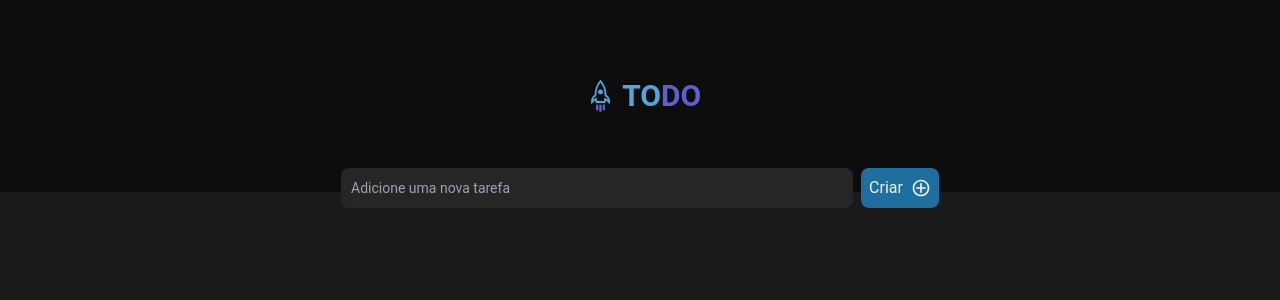
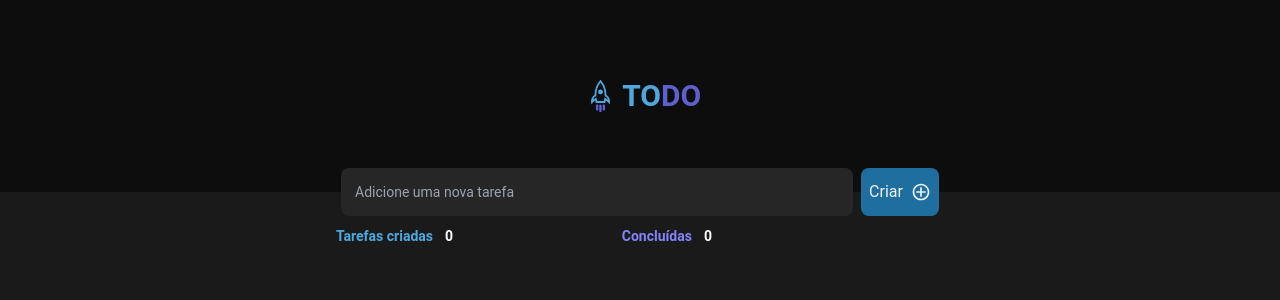
Before and after one commit to YagoB16/to-do-list-ts, a React (Vite) app: page / in a window 1280 px wide. Shown: the top 300 px of the page. Built offline with nearby package versions, Linux system fonts and the light colour scheme.

Commit message:
update: inclusao de componentes de table

```diff
--- a/package.json
+++ b/package.json
@@ -10,6 +10,7 @@
     "preview": "vite preview"
   },
   "dependencies": {
+    "lucide-react": "^0.468.0",
     "react": "^18.3.1",
     "react-dom": "^18.3.1",
     "react-icons": "^5.4.0"
--- a/src/App.tsx
+++ b/src/App.tsx
@@ -1,14 +1,19 @@
 import { Button } from './components/Button'
 import { Header } from './components/Header'
 import { Input } from './components/Input'
+import { Tasks } from './components/Tasks'
+
 export function App() {
     return (
         <>
             <Header />
-            <div className=' -mt-6 flex justify-center items-center gap-2'>
+            <div className='-mt-6 flex justify-center items-center gap-2'>
                 <Input />
                 <Button />
             </div>
+            <main className='flex justify-center items-center'>
+                <Tasks />
+            </main>
         </>
     )
 }
--- a/src/components/Button.tsx
+++ b/src/components/Button.tsx
@@ -1,7 +1,7 @@
 import { CgAdd } from "react-icons/cg";
 export function Button() {
     return (
-        <button type="submit" className="bg-[#1E6F9F] text-[#F2F2F2] rounded-lg p-2  flex items-center gap-2">
+        <button type="submit" className="bg-[#1E6F9F] h-12 text-[#F2F2F2] rounded-lg p-2  flex items-center gap-2">
             Criar
             <CgAdd
                 size={20}
--- a/src/components/Input.tsx
+++ b/src/components/Input.tsx
@@ -2,7 +2,7 @@
 export function Input() {
     return (
         <>
-            <input type="text" name="" id="" className="bg-[#262626] w-2/5 h- border-transparent outline-none focus:ring-0 text-gray-300 text-sm rounded-lg p-2.5" placeholder="Adicione uma nova tarefa" />
+            <input type="text" name="" id="" className="bg-[#262626] w-2/5 border-transparent outline-none focus:ring-0 text-gray-300 text-sm rounded-lg p-3.5" placeholder="Adicione uma nova tarefa" />
         </>
     )
 }
--- /dev/null
+++ b/src/components/Tasks.tsx
@@ -0,0 +1,23 @@
+
+export function Tasks() {
+
+    return (
+        <>
+            <div className='w-2/4 flex flex-col gap-4'>
+                <div className="w-45p flex gap-2 items-center">
+                    <div className="px-3 py-1.5 w-full rounded-lg text-sm flex items-center justify-between">
+                        <div className="text-sm p-1 font-bold text-[#4EA8DE]">
+                            Tarefas criadas
+                            <span className="px-3 text-white">0</span>
+                        </div>
+                        <div className="text-sm text-[#8284FA] font-bold">
+                            Concluídas
+                            <span className="px-3 text-white">0</span>
+                        </div>
+                    </div>
+                </div>
+            </div>
+        </>
+
+    )
+}
--- a/tailwind.config.js
+++ b/tailwind.config.js
@@ -6,7 +6,11 @@ module.exports = {
     './src/**/*.{js,ts,jsx,tsx}',
   ],
   theme: {
-    extend: {},
+    extend: {
+      width: {
+        '45p': '65%',
+      },
+    },
   },
   plugins: [],
 }
```
Also changed, not shown: src/components/table/table-cell.tsx (added), src/components/table/table.tsx (added), 1 other file (tests, documents, lock files or other folders).
